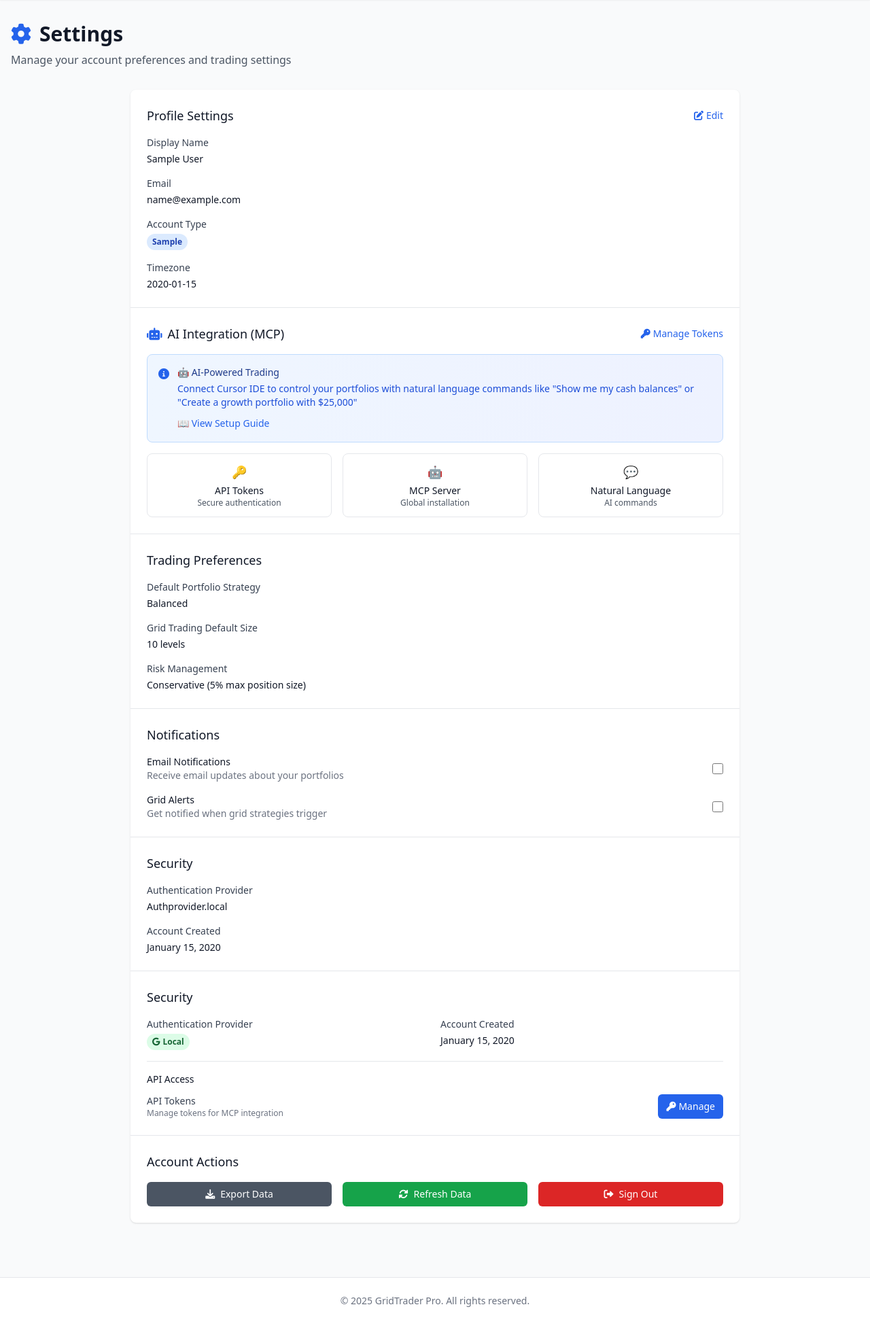
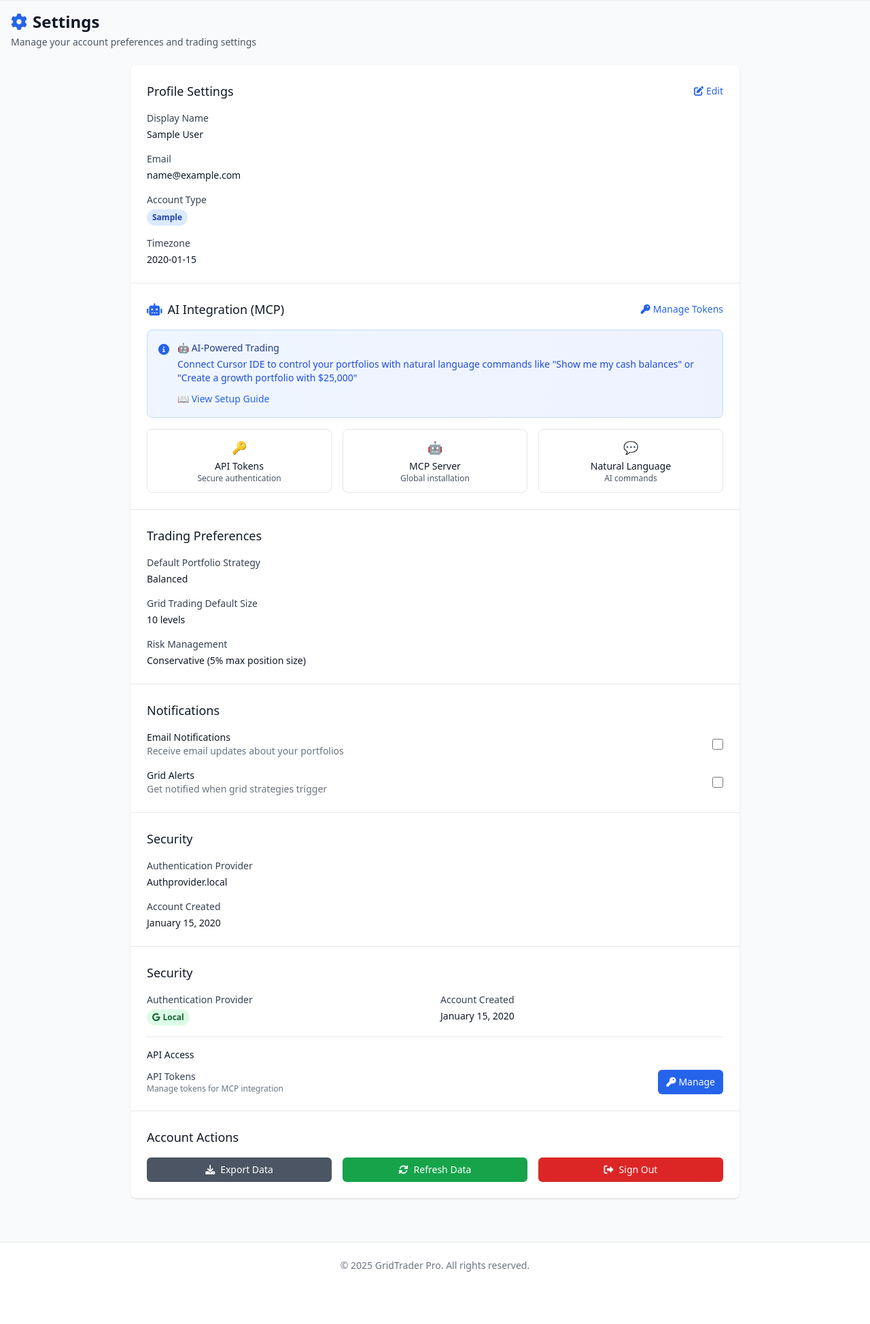
Before and after one commit to SDG223157/gridtrader-pro-webapp, a FastAPI app: page /settings in a window 1280 px wide. Shown: the part 65-2013 px from the top of the page at 68% size. After the commit the page ends 1936 px from the top, so only its background shows below. Run offline with FastAPI, Linux system fonts and the light colour scheme; the visitor is signed in with stand-in values (Sample User, id 1); tables that the repository leaves empty hold one stand-in row (values such as "Sample post"); some libraries are stand-ins or nearby versions.

Commit message:
Fix settings page top margins - reduce excessive whitespace
- Reduced container padding from py-8 to py-4
- Reduced header margin from mb-8 to mb-6
- Smaller title size (text-3xl to text-2xl)
- Tighter spacing between title and description
- More compact and efficient use of vertical space

```diff
--- a/templates/settings.html
+++ b/templates/settings.html
@@ -3,13 +3,13 @@
 {% block title %}Settings - GridTrader Pro{% endblock %}
 
 {% block content %}
-<div class="container mx-auto px-4 py-8">
+<div class="container mx-auto px-4 py-4">
     <!-- Header -->
-    <div class="mb-8">
-        <h1 class="text-3xl font-bold text-gray-900 mb-2">
-            <i class="fas fa-cog text-blue-600 mr-3"></i>Settings
+    <div class="mb-6">
+        <h1 class="text-2xl font-bold text-gray-900 mb-1">
+            <i class="fas fa-cog text-blue-600 mr-2"></i>Settings
         </h1>
-        <p class="text-gray-600">Manage your account preferences and trading settings</p>
+        <p class="text-gray-600 text-sm">Manage your account preferences and trading settings</p>
     </div>
 
     <div class="max-w-4xl mx-auto">
```
